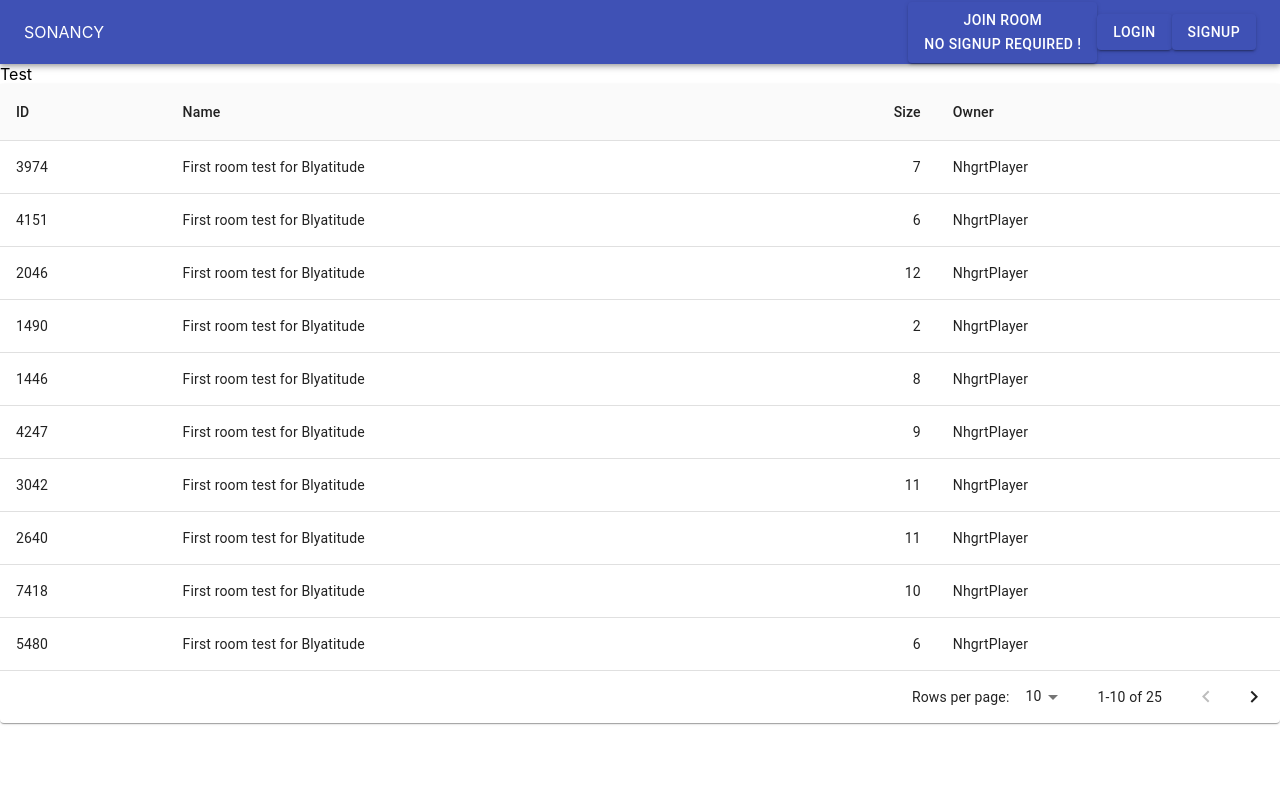
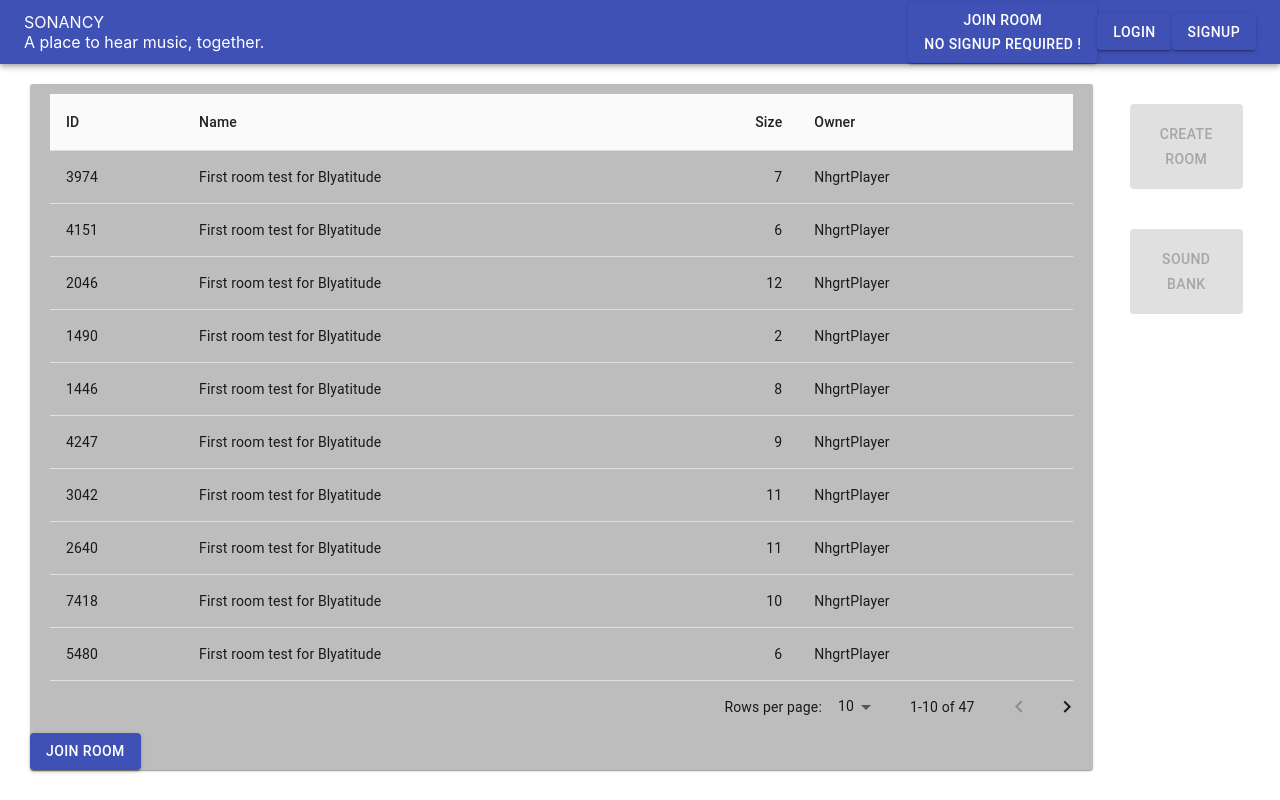
Before and after one commit to NhgrtPlayer/Sonancy, a React (Create React App) app: page / in a window 1280 px wide. Built offline with nearby package versions, Linux system fonts and the light colour scheme.

Commit message:
Room list design and initial design

```diff
--- a/src/App.css
+++ b/src/App.css
@@ -1,7 +1,3 @@
-.App {
-  text-align: center;
-}
-
 .App-logo {
   height: 40vmin;
   pointer-events: none;
--- a/src/App.js
+++ b/src/App.js
@@ -1,15 +1,59 @@
 import React from 'react';
+import { makeStyles } from '@material-ui/core/styles';
 // import logo from './logo.svg';
-//import './App.css';
+import './App.css';
 import Header from './header/Header';
 import RoomList from './rooms/RoomList';
+import Button from '@material-ui/core/Button';
+
+const useStyles = makeStyles({
+  body: {
+    display: 'flex',
+    flexDirection: 'row',
+    marginTop: 20,
+    marginLeft: 30,
+  },
+  actions: {
+    display: 'flex',
+    flexDirection: 'column',
+    flex: 1,
+    alignItems: 'center',
+    marginTop: 20,
+  },
+  actionButton: {
+    height: 85,
+    width: '60%',
+    marginBottom: 40,
+  },
+});
 
 function App() {
+  const classes = useStyles();
+
   return (
     <div className="App">
       <Header />
-      Test
-      <RoomList />
+      <div className={classes.body}>
+        <RoomList />
+        <div className={classes.actions}>
+          <Button
+          variant="contained"
+          color="primary"
+          className={classes.actionButton}
+          disabled
+          >
+            CREATE<br/>ROOM
+          </Button>
+          <Button
+          variant="contained"
+          color="primary"
+          className={classes.actionButton}
+          disabled
+          >
+            SOUND<br/>BANK
+          </Button>
+        </div>
+      </div>
     </div>
   );
 }
--- a/src/header/Header.js
+++ b/src/header/Header.js
@@ -38,7 +38,12 @@ export default function Header() {
           <AppBar position="static">
             <Toolbar>
               <Typography variant="title" color="inherit" className={classes.title}>
+                <div>
                   SONANCY
+                  <div>
+                    A place to hear music, together.
+                  </div>
+                </div>
               </Typography>
               <Button
               variant="contained"
--- a/src/rooms/RoomList.js
+++ b/src/rooms/RoomList.js
@@ -1,12 +1,29 @@
 import React from 'react';
+import { makeStyles } from '@material-ui/core/styles';
 import Paper from '@material-ui/core/Paper';
 import Table from '@material-ui/core/Table';
 import TableBody from '@material-ui/core/TableBody';
 import TableCell from '@material-ui/core/TableCell';
-import TableContainer from '@material-ui/core/TableContainer';
 import TableHead from '@material-ui/core/TableHead';
 import TablePagination from '@material-ui/core/TablePagination';
 import TableRow from '@material-ui/core/TableRow';
+import { Button } from '@material-ui/core';
+
+const useStyles = makeStyles({
+  roomlist: {
+    borderRadius: 3,
+    backgroundColor: '#BDBDBD',
+    width: '85%',
+  },
+  table: {
+    paddingTop: 10,
+    paddingLeft: 20,
+    paddingRight: 20,
+    alignSelf: 'flex-start',
+  },
+  joinButton: {
+  },
+});
 
 const columns = [
     { id: 'id', label: 'ID', minWidth: 20 },
@@ -43,11 +60,12 @@ const generateRows = (number) => {
   return (rowsToReturn);
 }
 
-const rows = generateRows(25);
+const rows = generateRows(47);
 
 export default function RoomList() {
     const [page, setPage] = React.useState(0);
     const [rowsPerPage, setRowsPerPage] = React.useState(10);
+    const classes = useStyles();
 
     const handleChangePage = (event, newPage) => {
       setPage(newPage);
@@ -58,10 +76,24 @@ export default function RoomList() {
       setPage(0);
     };
 
+    const renderTableRow = (row) => {
       return (
-        <Paper>
-          <TableContainer>
-            <Table stickyHeader aria-label="sticky table">
+        <TableRow hover role="checkbox" tabIndex={-1} key={row.code}>
+          {columns.map((column) => {
+            const value = row[column.id];
+            return (
+              <TableCell key={column.id} align={column.align}>
+                {column.format && typeof value === 'number' ? column.format(value) : value}
+              </TableCell>
+            );
+          })}
+        </TableRow>
+      );
+    }
+
+    return (
+        <Paper className={classes.roomlist}>
+          <Table className={classes.table} stickyHeader>
             <TableHead>
               <TableRow>
                 {columns.map((column) => (
@@ -77,24 +109,12 @@ export default function RoomList() {
             </TableHead>
             <TableBody>
               {rows.slice(page * rowsPerPage, page * rowsPerPage + rowsPerPage).map((row) => {
-                  return (
-                    <TableRow hover role="checkbox" tabIndex={-1} key={row.code}>
-                      {columns.map((column) => {
-                        const value = row[column.id];
-                        return (
-                          <TableCell key={column.id} align={column.align}>
-                            {column.format && typeof value === 'number' ? column.format(value) : value}
-                          </TableCell>
-                        );
-                      })}
-                    </TableRow>
-                  );
+                return (renderTableRow(row));
               })}
             </TableBody>
           </Table>
-          </TableContainer>
           <TablePagination
-            rowsPerPageOptions={[10, 25, 100]}
+            rowsPerPageOptions={[10, 25, 50, 100]}
             component="div"
             count={rows.length}
             rowsPerPage={rowsPerPage}
@@ -102,6 +122,13 @@ export default function RoomList() {
             onChangePage={handleChangePage}
             onChangeRowsPerPage={handleChangeRowsPerPage}
           />
+          <Button
+          variant="contained"
+          color="primary"
+          className={classes.joinButton}
+          >
+            JOIN ROOM
+          </Button>
         </Paper>
     );
 }
```
Also changed, not shown: src/header/HeaderRoomSelector.js (line endings or trailing spaces). Lines whose indentation alone changed are shown as unchanged.
